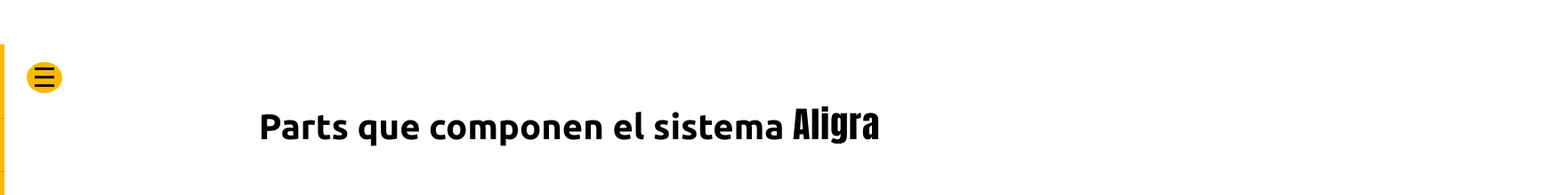
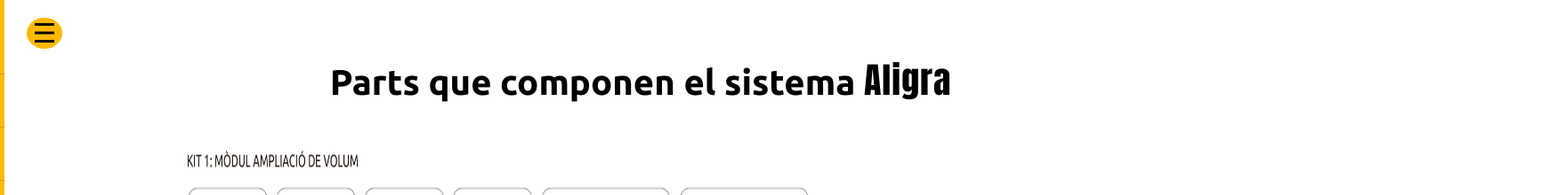
Before and after one commit to Manuraptor/amunt-p1-aligra, a SvelteKit app: page /kits in a window 1280 px wide. Shown: the top 220 px of the page at 89% size, 1760 px wide, since content can reach past the window. Built offline with nearby package versions, Linux system fonts and the light colour scheme.

Commit message:
añadiendo cambios

```diff
--- a/src/routes/kits/+page.svelte
+++ b/src/routes/kits/+page.svelte
@@ -6,7 +6,7 @@
      import  ImgKit5  from "$lib/imagenes/kits/ImgKit5.jpg";
      import '/src/global.css'
 </script>
-
+<main>
 <section>
 
     <h1>Parts que componen el sistema <span>Aligra</span></h1>
@@ -58,16 +58,17 @@
     </div>
 
 </section>
+</main>
 
 <style>
-    div {
-        margin-left: 200px;
-        padding: 20px;
+    main{
+        margin-left: 160px;
     }
+
     h1{
         text-align: center;
         font-size: 40px;
-        margin-top: 50px;
+        padding-top: 50px;
         height: 50px;
         padding: 60px;
         right: 40px;
@@ -77,8 +78,6 @@
         display: grid;
         grid-template-columns: repeat(2, 1fr) ;
         margin: 50px 50px;
-
-
     }
 
     img {
@@ -97,7 +96,4 @@
         font-weight: lighter;
     }
 
-
-
-
 </style>
```
